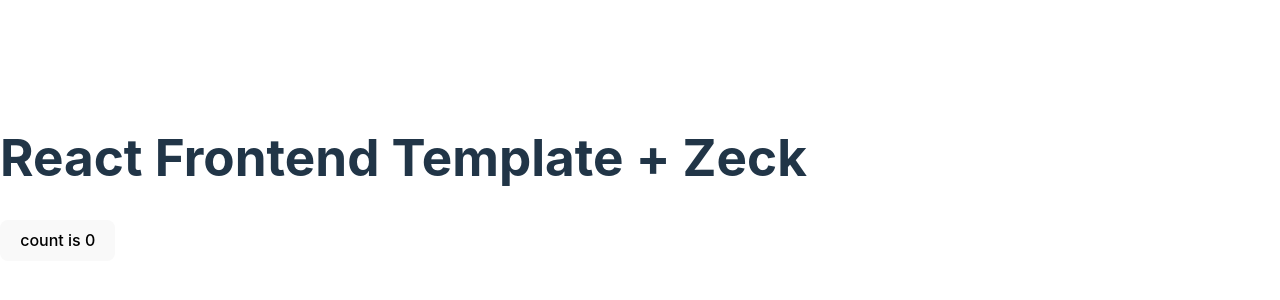
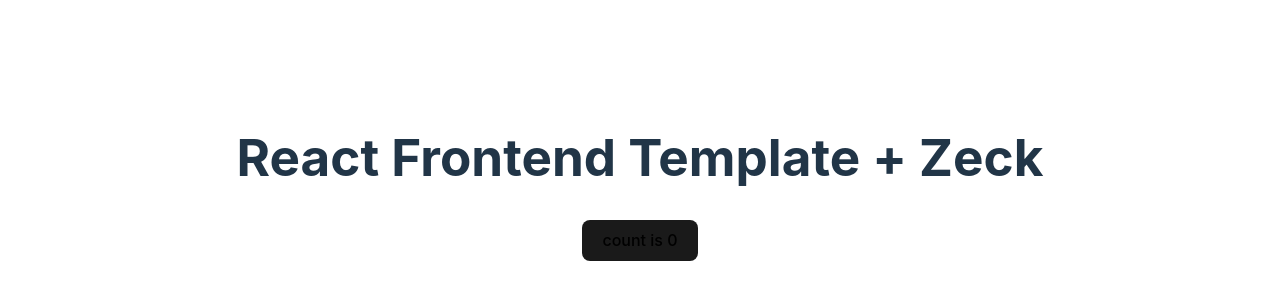
Before and after one commit to odutradev/zeck-templates, a React (Vite) app in the folder templates/react-js/: page / in a window 1280 px wide. Shown: the part 222-522 px from the top of the page. Built offline with nearby package versions, Linux system fonts and the light colour scheme.

Commit message:
:lipstick: feat: Configure global styles

```diff
--- a/package.json
+++ b/package.json
@@ -17,9 +17,11 @@
   },
   "homepage": "https://github.com/litetechnology/zeck-frontend-templates#readme",
   "dependencies": {
-    "lerna": "^8.1.8"
+    "lerna": "^8.1.8",
+    "react": "^0.0.0",
+    "react-dom": "^18.3.1"
   },
-  "workspaces":[
+  "workspaces": [
     "templates/*"
   ]
 }
--- a/templates/react-js/package.json
+++ b/templates/react-js/package.json
@@ -11,7 +11,8 @@
   },
   "dependencies": {
     "react": "^18.3.1",
-    "react-dom": "^18.3.1"
+    "react-dom": "^18.3.1",
+    "react-router-dom": "^6.27.0"
   },
   "devDependencies": {
     "@eslint/js": "^9.11.1",
--- a/templates/react-js/src/pages/error/index.jsx
+++ b/templates/react-js/src/pages/error/index.jsx
@@ -1,8 +1,8 @@
 const Error = () => {
     return (
-        <main>
+        <main className="container">
             <h1>Page Not Found</h1>
-            <div className="card">
+            <div>
                 <button onClick={() => {
                     window.location.href = '/'
                 }}>
--- a/templates/react-js/src/pages/main/index.jsx
+++ b/templates/react-js/src/pages/main/index.jsx
@@ -4,9 +4,9 @@
     const [count, setCount] = useState(0);
 
     return (
-        <main>
+        <main className="container">
             <h1>React Frontend Template + Zeck</h1>
-            <div className="card">
+            <div>
                 <button onClick={() => setCount((count) => count + 1)}>
                 count is {count}
                 </button>
--- a/templates/react-js/src/styles/global.css
+++ b/templates/react-js/src/styles/global.css
@@ -3,61 +3,58 @@
   line-height: 1.5;
   font-weight: 400;
 
-    color-scheme: light dark;
   color: rgba(255, 255, 255, 0.87);
   background-color: #242424;
+  color-scheme: light dark;
 
+  -webkit-font-smoothing: antialiased;
+  text-rendering: optimizeLegibility;
+  -moz-osx-font-smoothing: grayscale;
   font-synthesis: none;
-    text-rendering: optimizeLegibility;
-    -webkit-font-smoothing: antialiased;
-    -moz-osx-font-smoothing: grayscale;
-  }
-
-  a {
-    font-weight: 500;
-    color: #646cff;
-    text-decoration: inherit;
-  }
-  a:hover {
-    color: #535bf2;
 }
 
 body {
   margin: 0;
-    display: flex;
-    place-items: center;
-    min-width: 320px;
-    min-height: 100vh;
 }
 
-  h1 {
+.container {
+  display: flex;
+  justify-content: center;
+  flex-direction: column;
+  width: 100%;
+  align-items: center;
+  height: 100vh;
+}
+
+.container h1 {
   font-size: 3.2em;
   line-height: 1.1;
 }
 
-  button {
+.container button {
+  transition: border-color 0.25s;
+  border: 1px solid transparent;
+  background-color: #1a1a1a;
+  padding: 0.6em 1.2em;
+  font-family: inherit;
   border-radius: 8px;
-    border: 1px solid transparent;
-    padding: 0.6em 1.2em;
+  font-weight: 500;
+  cursor: pointer;
   font-size: 1em;
-    font-weight: 500;
-    font-family: inherit;
-    background-color: #1a1a1a;
-    cursor: pointer;
-    transition: border-color 0.25s;
 }
-  button:hover {
+
+.container button:hover {
   border-color: #646cff;
 }
-  button:focus,
-  button:focus-visible {
+
+.container :focus, .container :focus-visible {
   outline: 4px auto -webkit-focus-ring-color;
 }
 
 @media (prefers-color-scheme: light) {
   :root {
+    background-color: #ffffff;
     color: #213547;
-      background-color: #ffffff;
   }
   a:hover {
     color: #747bff;
```
Also changed, not shown: 1 other file (tests, documents, lock files or other folders). Lines whose indentation alone changed are shown as unchanged.
